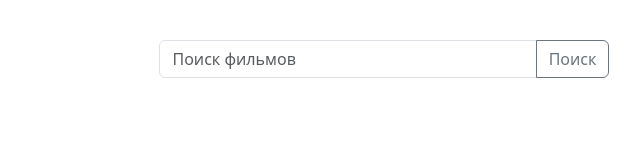
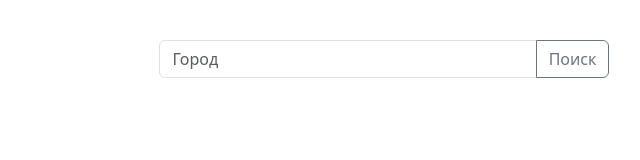
Before and after one commit to ArturKod/weather, a plain HTML site: page index.html in a window 1280 px wide. Shown: the full height of the page, 531-1171 px from the left. Drawn offline with nearby package versions, Linux system fonts and the light colour scheme.

Commit message:
Update index.html

```diff
--- a/index.html
+++ b/index.html
@@ -14,7 +14,7 @@
         <h1 class="display-1 mb-3">погода</h1>
         <form id="myForm" action="">
         <div class="input-group mb-3">
-         <input id="nameCity" type="text" required class="form-control" placeholder="Поиск фильмов" aria-label="Recipient's username" aria-describedby="button-addon2">
+         <input id="nameCity" type="text" required class="form-control" placeholder="Город" aria-label="Recipient's username" aria-describedby="button-addon2">
          <button class="btn btn-outline-secondary" type="submit" id="button-addon2">Поиск</button>
         </div>
      </form>
```
